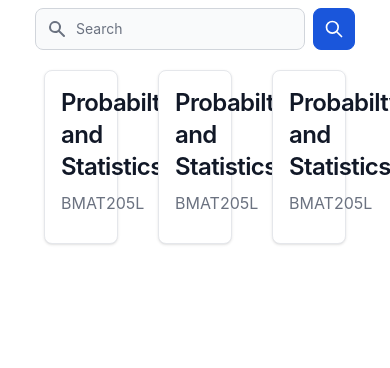
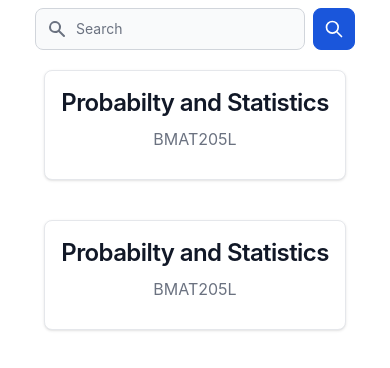
Before and after one commit to Reuben-Stephen-John/resourceportal, a React (Create React App) app in the folder FrontEnd/: page /courses in a window 390 px wide. Shown: the part 476-844 px from the top of the page. Built offline with nearby package versions, Linux system fonts and the light colour scheme; no server answers.

Commit message:
course card re-rendered

```diff
--- a/FrontEnd/src/components/NavBar.component.jsx
+++ b/FrontEnd/src/components/NavBar.component.jsx
@@ -99,14 +99,6 @@ export default function NavBar({ courses }) {
                       </a>
                     ))}
                   </div>
-                  <div className="py-6">
-                    <a
-                      href="#"
-                      className="-mx-3 block rounded-lg px-3 py-2.5 text-base font-semibold leading-7 text-gray-900 hover:bg-gray-50"
-                    >
-                      Log in
-                    </a>
-                  </div>
                 </div>
               </div>
             </Dialog.Panel>
--- a/FrontEnd/src/components/courseCard.component.jsx
+++ b/FrontEnd/src/components/courseCard.component.jsx
@@ -6,7 +6,7 @@ const CourseCard = () => {
 
   return (
     <Link to="/" className="">
-      <div className="max-w-xs px-4 py-4 bg-white border border-gray-200 rounded-lg shadow dark:bg-gray-800 dark:border-gray-700">
+      <div className="transition ease-in-out delay-150 bg-blue-500 hover:-translate-y-1 hover:scale-80 hover:bg-violet-100 duration-50 sm:max-w-xs px-4 py-4 bg-white border border-gray-200 rounded-lg shadow dark:bg-gray-800 dark:border-gray-700">
         <h5 className="mb-2 text-2xl font-semibold tracking-tight text-gray-900 dark:text-white">
           {courseTitle}
         </h5>
--- a/FrontEnd/src/components/searchbox.component.jsx
+++ /dev/null
@@ -1,10 +0,0 @@
-const SearchBox = ({ className, placeholder, onChangeHandler }) => (
-    <input
-      className={`search-box ${className}`}
-      type="search"
-      placeholder={placeholder}
-      onChange={onChangeHandler}
-    />
-  );
-
-  export default SearchBox;
--- a/FrontEnd/src/page/searchCourses.page.jsx
+++ b/FrontEnd/src/page/searchCourses.page.jsx
@@ -104,7 +104,7 @@ export default function SearchforCourses() {
                 </form>
               </div>
               <div className="flex justify-center px-5 py-5">
-                <div class="grid grid-cols-3 gap-10">
+                <div class="grid sm:grid-cols-3 gap-10">
                   <CourseCard />
                   <CourseCard />
                   <CourseCard />
```
Also changed, not shown: FrontEnd/src/components/cardlist.component.jsx (deleted, +0 -12 lines).
